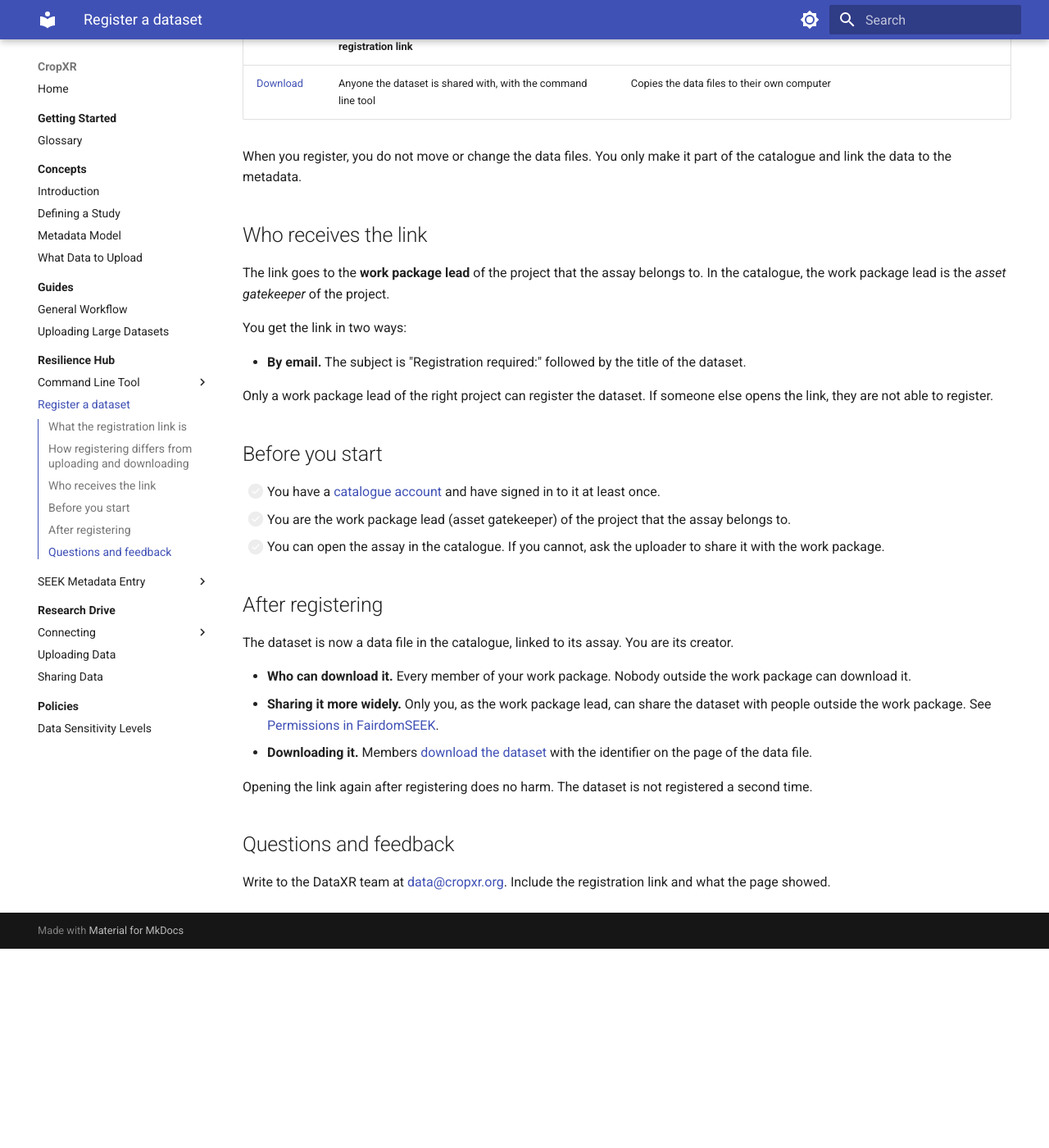
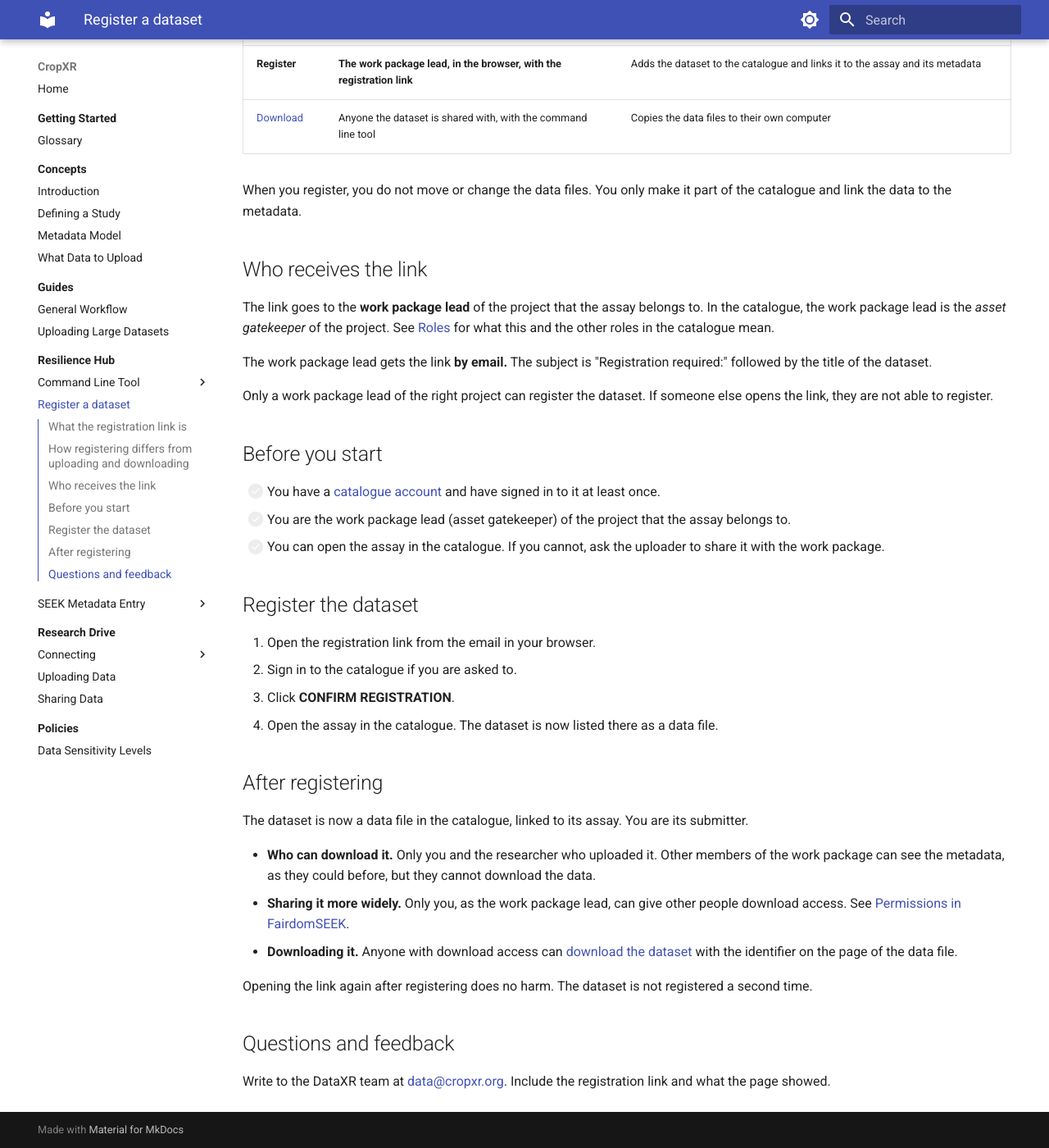
Before and after one commit to CropXR/documentation, an MkDocs documentation site: the page built from docs/resilience-hub/register-a-dataset.md, in a window 1280 px wide and 1400 px high, scrolled down 805 px. Shown: the whole window at 82% size. Built offline with MkDocs 1.6.1 and Material for MkDocs 9.7.7, drawn with Linux system fonts in a browser that asks for light colours; before the commit the page ends 1962 px from its top, so only the background shows below that; some of the changed text lies outside the part shown.

Commit message:
Registration link fix some comments

```diff
--- a/docs/resilience-hub/register-a-dataset.md
+++ b/docs/resilience-hub/register-a-dataset.md
@@ -14,6 +14,8 @@ https://data.cropresilience.org/register/{id}
 
 Every dataset has its own link. A link for one dataset never registers another dataset.
 
+The `{id}` in the link is not the study ID or the assay ID from the catalogue. This id is generated by the backend.
+
 !!! note "Opening the link changes nothing"
     The dataset is registered only when you confirm it on the page.
 
@@ -29,11 +31,9 @@ When you register, you do not move or change the data files. You only make it pa
 
 ## Who receives the link
 
-The link goes to the **work package lead** of the project that the assay belongs to. In the catalogue, the work package lead is the *asset gatekeeper* of the project.
+The link goes to the **work package lead** of the project that the assay belongs to. In the catalogue, the work package lead is the *asset gatekeeper* of the project. See [Roles](seek/permissions-in-fairdomseek.md#roles) for what this and the other roles in the catalogue mean.
 
-You get the link in two ways:
-
-- **By email.** The subject is "Registration required:" followed by the title of the dataset.
+The work package lead gets the link **by email.** The subject is "Registration required:" followed by the title of the dataset.
 
 Only a work package lead of the right project can register the dataset. If someone else opens the link, they are not able to register.
 
@@ -43,13 +43,22 @@ Only a work package lead of the right project can register the dataset. If someo
 - [ ] You are the work package lead (asset gatekeeper) of the project that the assay belongs to.
 - [ ] You can open the assay in the catalogue. If you cannot, ask the uploader to share it with the work package.
 
+## Register the dataset
+
+1. Open the registration link from the email in your browser.
+2. Sign in to the catalogue if you are asked to.
+3. Click **CONFIRM REGISTRATION**.
+4. Open the assay in the catalogue. The dataset is now listed there as a data file.
+
+<!-- TODO: add a step to check the details on the page (title of the dataset, the assay it belongs to, the files that were uploaded). If something is wrong, do not confirm; ask the uploader to fix the folder and upload it again. -->
+
 ## After registering
 
-The dataset is now a data file in the catalogue, linked to its assay. You are its creator.
+The dataset is now a data file in the catalogue, linked to its assay. You are its submitter.
 
-- **Who can download it.** Every member of your work package. Nobody outside the work package can download it.
-- **Sharing it more widely.** Only you, as the work package lead, can share the dataset with people outside the work package. See [Permissions in FairdomSEEK](seek/permissions-in-fairdomseek.md).
-- **Downloading it.** Members [download the dataset](cli-tool/cli-download.md) with the identifier on the page of the data file.
+- **Who can download it.** Only you and the researcher who uploaded it. Other members of the work package can see the metadata, as they could before, but they cannot download the data.
+- **Sharing it more widely.** Only you, as the work package lead, can give other people download access. See [Permissions in FairdomSEEK](seek/permissions-in-fairdomseek.md).
+- **Downloading it.** Anyone with download access can [download the dataset](cli-tool/cli-download.md) with the identifier on the page of the data file.
 
 Opening the link again after registering does no harm. The dataset is not registered a second time.
 
```
Also changed, not shown: docs/resilience-hub/cli-tool/cli-upload.md (+3 -1 lines), docs/resilience-hub/seek/permissions-in-fairdomseek.md (+10 -0 lines).
